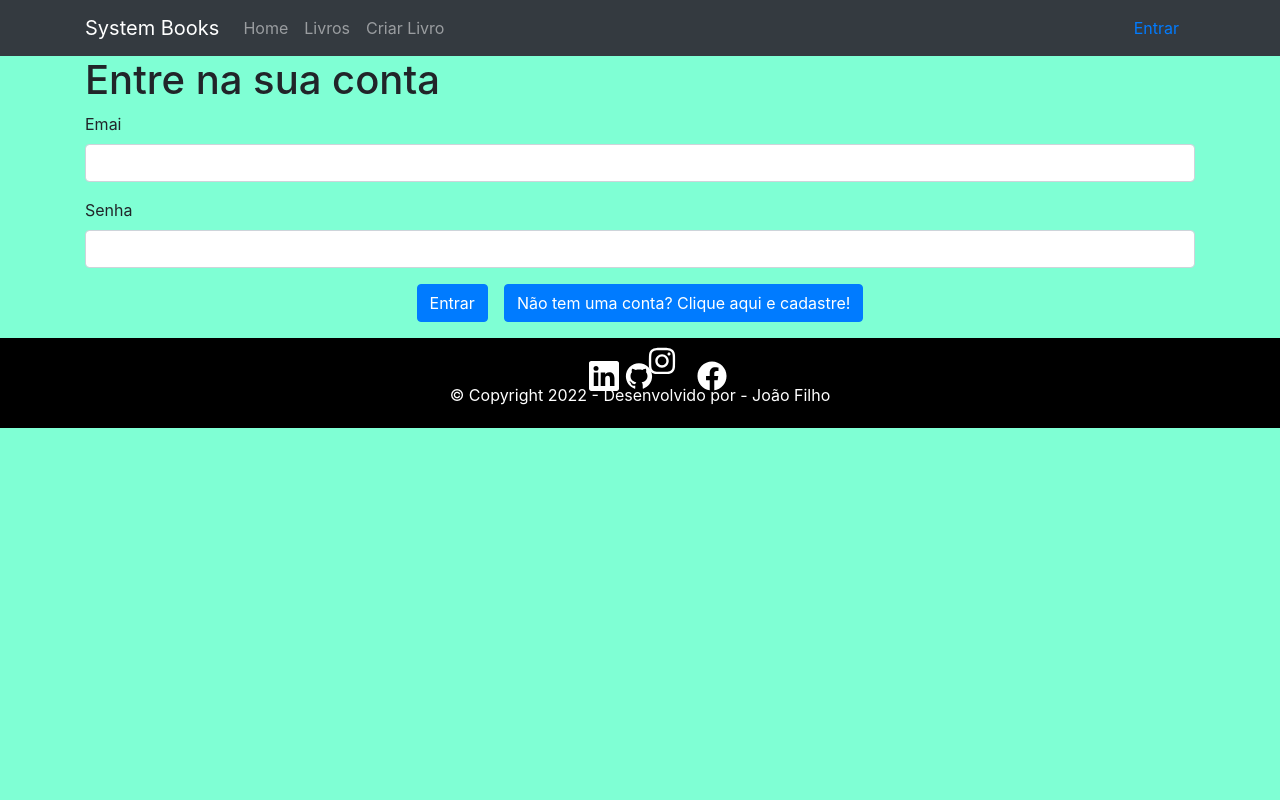
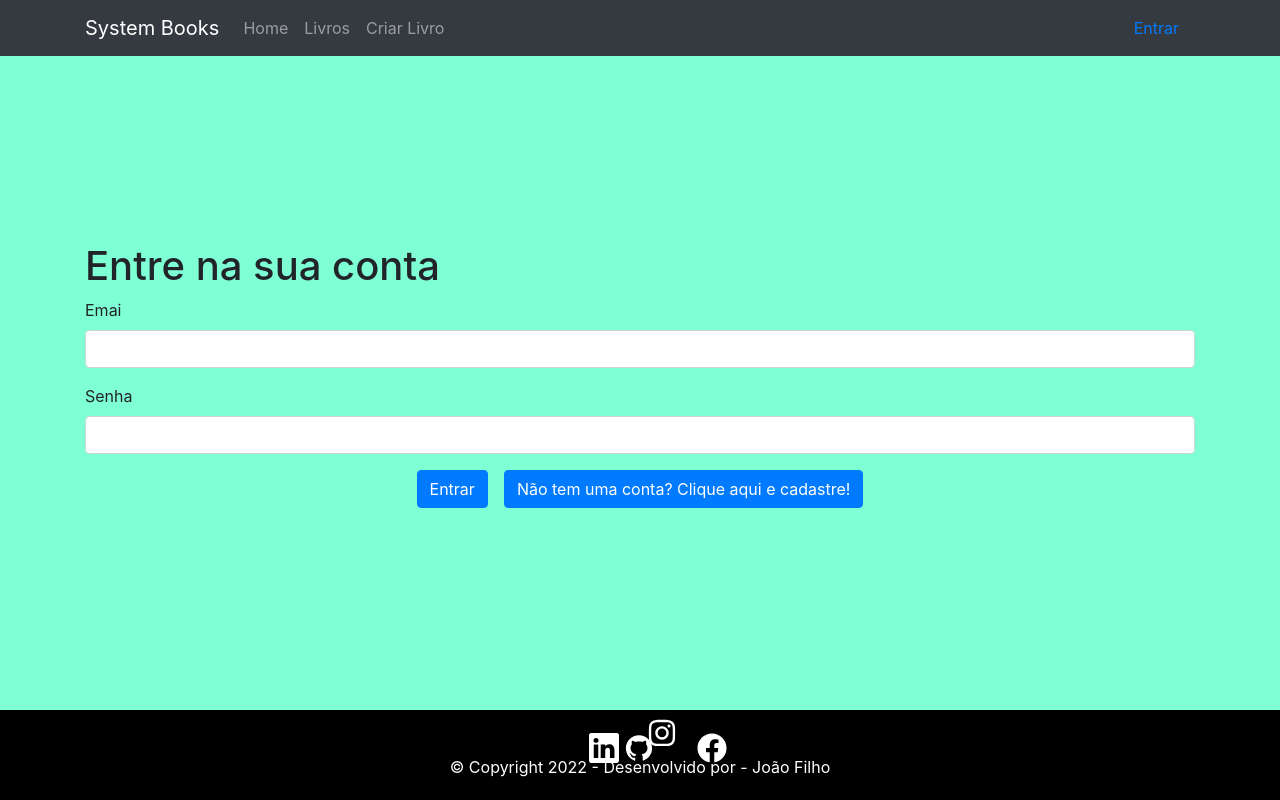
Before and after one commit to ironhack-sao-wdft/react-ironplate, a React (Create React App) app: page /login in a window 1280 px wide. Built offline with nearby package versions, Linux system fonts and the light colour scheme.

Commit message:
footer album

```diff
--- a/src/assets/styles/index.css
+++ b/src/assets/styles/index.css
@@ -61,8 +61,11 @@ body {
 .pagina-principal{
   background: aquamarine;
   height: 100vh;
-  width: 100%;
-}
+  display: flex;
+  flex-direction: column;
+  justify-content: space-between;
+
+ }
 
 .footer {
   display:flex;
```
